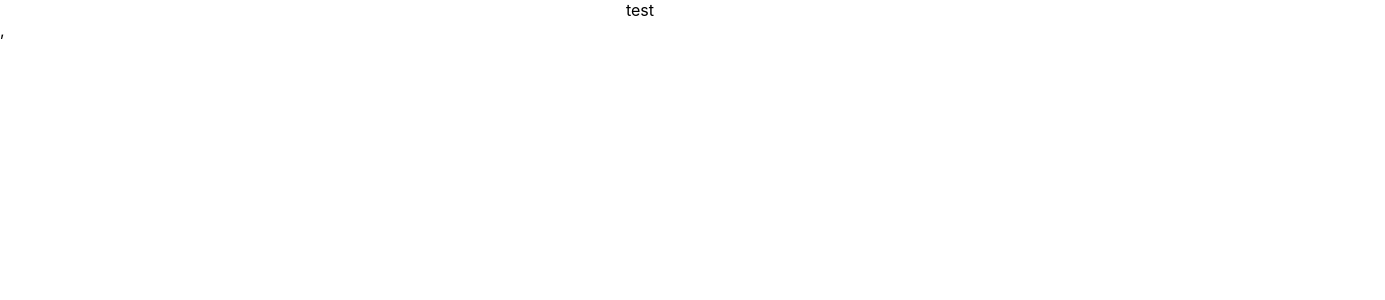
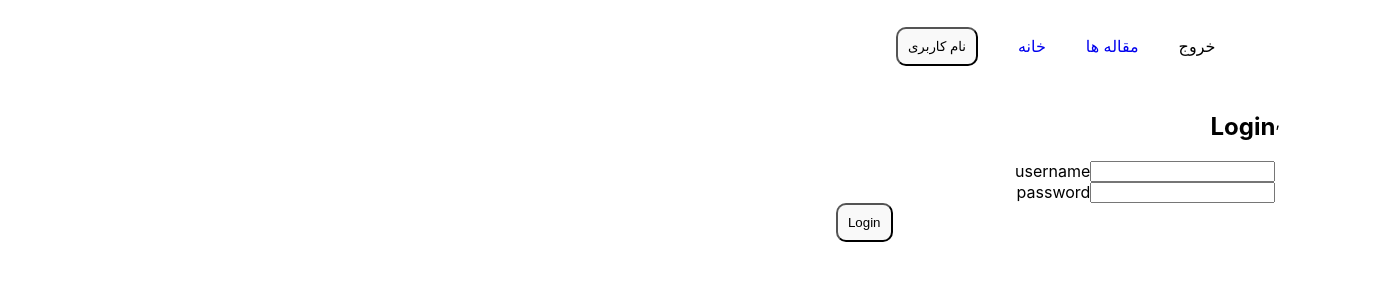
Before and after one commit to AmirTaki/react-hooks, a React (Create React App) app: page / in a window 1280 px wide. Shown: the top 300 px of the page, 1385 px wide, since content can reach past the window. Built offline with nearby package versions, Linux system fonts and the light colour scheme.

Commit message:
useContext in react

```diff
--- a/src/App.js
+++ b/src/App.js
@@ -3,16 +3,26 @@ import './App.css';
 import { Route,Routes } from 'react-router-dom';
 import Home from "./components/pages/home/Home"
 import Article from "./components/pages/articles/Articles"
+import { createContext, useState } from 'react';
 
 
+export const AppContext = createContext(null)
+
 function App() {
+
+   const [isLogin, setIsLogin] = useState (false);
+
   return (
     <div className="App">
-      <Routes>
+      <AppContext.Provider value = {{isLogin}}>
+        <Routes>
 
-        <Route path = "/" element = {<Home />} />
-        <Route path = "/articles" element = {<Article />} />
-      </Routes>
+          <Route path = "/" element = {<Home />} />
+          <Route path = "/articles" element = {<Article />} />
+        </Routes>
+
+      </AppContext.Provider>
+
 
 
 
--- a/src/components/pages/articles/Articles.jsx
+++ b/src/components/pages/articles/Articles.jsx
@@ -1,8 +1,21 @@
+import { useContext } from "react";
+import Layout from "../layout/Layout"
+import { AppContext } from "../../../App";
 function Articles () {
+
+    const {isLogin} = useContext(AppContext)
+
     return (
-        <div>
-            test
-        </div>
+
+        <Layout>
+            {isLogin ? (
+                <div>
+                    <input type="text" />
+                    <label htmlFor="">test</label>
+                </div>
+            ) : (<p> شما وارد شوید </p>)}
+        </Layout>
+
     )
 }
 
--- /dev/null
+++ b/src/components/pages/header/header.jsx
@@ -0,0 +1,37 @@
+import { useContext } from "react";
+import { Link } from "react-router-dom"
+import App, { AppContext } from "../../../App";
+import styled from "./header.module.css"
+function Header () {
+
+    const {isLogin, setIsLogin} = useContext(AppContext)
+
+    return(
+
+        <header>
+            <div>
+                {false ? <span>امیر تاکی</span> : <button>نام کاربری</button>}
+            </div>
+
+            <div>
+                <ul>
+                    <li>
+                        <Link to = "/">خانه</Link>
+                    </li>
+                </ul>
+                <ul>
+                    <li>
+                        <Link to = "/articles">مقاله ها</Link>
+                    </li>
+                </ul>
+                <ul>
+                    <li>
+                        <span onClick={()=>setIsLogin(false)}>خروج</span>
+                    </li>
+                </ul>
+            </div>
+        </header>
+    )
+}
+
+export default Header;
--- /dev/null
+++ b/src/components/pages/header/header.module.css
@@ -0,0 +1,32 @@
+header {
+    /* justify-content: center; */
+    width: 100%;
+
+    display: flex;
+    padding: 20px 50px;
+    margin: 0 10px;
+}
+
+div {
+    display: flex;
+    justify-content: end;
+
+    align-items: center;
+}
+
+li {
+
+    float:right;
+    list-style-type: none;
+}
+li a{
+
+    text-decoration: none;
+}
+
+button {
+    background-color: rgb(249, 249, 249);
+    padding: 10px;
+    border-radius: 10px;
+    display: block;
+}
--- a/src/components/pages/home/Home.jsx
+++ b/src/components/pages/home/Home.jsx
@@ -1,19 +1,33 @@
-import React from "react";
+import React, { useContext } from "react";
 import Layout from "../../pages/login/Login"
 import Login from "../../pages/login/Login"
+import { AppContext } from "../../../App";
+import Header from "../header/header";
+import styled from "./Home.module.css"
 
 function Home(){
+
+    const {isLogin} = useContext(AppContext)
     return (
-        <Layout>
+        <div className={styled.wrapperHome}>
+            <Header />
 
-            <div className="content-wrapper">
 
-                {
-                    false ? <div> شما وارد شدید </div> :  <Login />
-                }
+            <div className={styled.wrappersHome}>
+            <Layout>
+
+                <div className="content-wrapper">
+
+                    {
+                        isLogin ? <div> شما وارد شدید </div> :  <Login />
+                    }
+                </div>
+
+            </Layout>
             </div>
 
-        </Layout>
+        </div>
+
     )
 }
 
--- /dev/null
+++ b/src/components/pages/home/Home.module.css
@@ -0,0 +1,8 @@
+.wrapperHome {
+    display: block;
+}
+
+
+.wrappersHome {
+    display: inline;
+}
--- a/src/components/pages/layout/Layout.jsx
+++ b/src/components/pages/layout/Layout.jsx
@@ -0,0 +1,9 @@
+function Layout () {
+    return (
+        <>
+        <div>click</div>
+        </>
+    )
+}
+
+export default Layout;
--- a/src/components/pages/login/Login.jsx
+++ b/src/components/pages/login/Login.jsx
@@ -1,8 +1,32 @@
+import { useContext } from "react";
+import { AppContext } from "../../../App";
+
 function Login () {
+
+
+    const {setIsLogin} = useContext(AppContext)
+
     return (
+        <>
+          <div>
+            <h2>Login</h2>
+        </div>
+
         <div>
-            test
+            <label htmlFor="">username</label>
+            <input type="text" />
         </div>
+
+
+        <div>
+            <label htmlFor="">password</label>
+            <input type="text" />
+        </div>
+
+
+        <button onClick={()=>setIsLogin(true)}>Login</button>
+        </>
+
     )
 }
 
```
